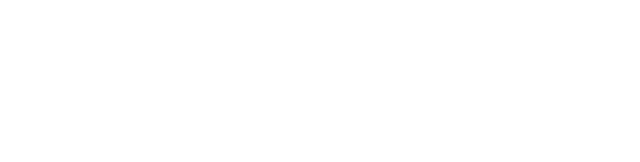
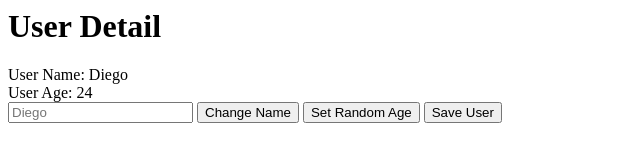
Before and after one commit to diegodominguez3/Modujs-Web-Framework, a website with bundled scripts: page index.html in a window 1280 px wide. Shown: the whole page, without its empty margins (0-640 px from the left). Built offline with nearby package versions, Linux system fonts and the light colour scheme; data requests are answered from the project's data file.

Commit message:
View Classes and building test user views

```diff
--- a/db.json
+++ b/db.json
@@ -19,6 +19,11 @@
       "id": 4,
       "name": "new name",
       "age": 0
+    },
+    {
+      "name": "Manuel",
+      "age": 24,
+      "id": 5
     }
   ]
 }
--- a/index.html
+++ b/index.html
@@ -1,5 +1,6 @@
 <html>
   <body>
+    <div id="root"></div>
     <script src="./src/index.ts"></script>
   </body>
 </html>
--- a/src/index.ts
+++ b/src/index.ts
@@ -1,9 +1,11 @@
+import { UserEdit } from './views/UserEdit';
 import { User } from './models/User';
 
-const collection = User.buildUserCollection();
-
-collection.on('change', () => {
-  console.log(collection);
-});
-
-collection.fetch();
+const user = User.buildUser({ name: 'Diego', age: 24 });
+const root = document.getElementById('root');
+if (root) {
+  const userEdit = new UserEdit(root, user);
+  userEdit.render();
+} else {
+  throw new Error('root element not found');
+}
--- a/src/models/User.ts
+++ b/src/models/User.ts
@@ -26,4 +26,9 @@ export class User extends Model<UserProps> {
       User.buildUser(json)
     );
   }
+
+  setRandomAge(): void {
+    const age = Math.round(Math.random() * 100);
+    this.set({ age });
+  }
 }
--- /dev/null
+++ b/src/views/UserEdit.ts
@@ -0,0 +1,27 @@
+import { View } from './View';
+import { User, UserProps } from '../models/User';
+import { UserForm } from './UserForm';
+import { UserShow } from './UserShow';
+
+export class UserEdit extends View<User, UserProps> {
+  regionsMap(): { [key: string]: string } {
+    return {
+      userShow: '.user-show',
+      userForm: '.user-form',
+    };
+  }
+
+  onRender(): void {
+    new UserShow(this.regions.userShow, this.model).render();
+    new UserForm(this.regions.userForm, this.model).render();
+  }
+
+  template(): string {
+    return `
+      <div>
+        <div class="user-show"></div>
+        <div class="user-form"></div>
+      </div>
+    `;
+  }
+}
--- /dev/null
+++ b/src/views/UserForm.ts
@@ -0,0 +1,39 @@
+import { User, UserProps } from '../models/User';
+import { View } from './View';
+
+export class UserForm extends View<User, UserProps> {
+  eventsMap(): { [key: string]: () => void } {
+    return {
+      'click:.set-age': this.onSetAgeClick,
+      'click:.set-name': this.onSetNameClick,
+      'click:.save-model': this.onSaveClick,
+    };
+  }
+
+  onSaveClick(): void {
+    this.model.save();
+  }
+
+  onSetAgeClick = (): void => {
+    this.model.setRandomAge();
+  };
+
+  onSetNameClick = (): void => {
+    const input = this.parent.querySelector('input');
+    if (input) {
+      const name = input.value;
+      this.model.set({ name });
+    }
+  };
+
+  template(): string {
+    return `
+      <div>
+        <input placeholder="${this.model.get('name')}" />
+        <button class="set-name">Change Name</button>
+        <button class="set-age"> Set Random Age </button>
+        <button class="save-model"> Save User </button>
+      </div>
+    `;
+  }
+}
--- /dev/null
+++ b/src/views/UserShow.ts
@@ -0,0 +1,14 @@
+import { View } from './View';
+import { User, UserProps } from '../models/User';
+
+export class UserShow extends View<User, UserProps> {
+  template(): string {
+    return `
+      <div>
+      <h1>User Detail</h1>
+      <div>User Name: ${this.model.get('name')}</div>
+      <div>User Age: ${this.model.get('age')}</div>
+      </div>
+    `;
+  }
+}
--- /dev/null
+++ b/src/views/View.ts
@@ -0,0 +1,57 @@
+import { Model } from '../models/Model';
+
+export abstract class View<T extends Model<K>, K> {
+  regions: { [keys: string]: Element } = {};
+
+  constructor(public parent: Element, public model: T) {
+    this.bindModel();
+  }
+  abstract template(): string;
+
+  regionsMap(): { [key: string]: string } {
+    return {};
+  }
+
+  eventsMap(): { [key: string]: () => void } {
+    return {};
+  }
+
+  bindModel(): void {
+    this.model.on('change', () => {
+      this.render();
+    });
+  }
+
+  bindEvents(fragment: DocumentFragment): void {
+    const eventsMap = this.eventsMap();
+    for (let eventKey in eventsMap) {
+      const [eventName, selector] = eventKey.split(':');
+      fragment.querySelectorAll(selector).forEach((element) => {
+        element.addEventListener(eventName, eventsMap[eventKey]);
+      });
+    }
+  }
+
+  mapRegion(fragment: DocumentFragment): void {
+    const regionsMap = this.regionsMap();
+    for (let key in regionsMap) {
+      const selector = regionsMap[key];
+      const element = fragment.querySelector(selector);
+      if (element) {
+        this.regions[key] = element;
+      }
+    }
+  }
+
+  onRender(): void {}
+
+  render(): void {
+    this.parent.innerHTML = '';
+    const templateElement = document.createElement('template');
+    templateElement.innerHTML = this.template();
+    this.bindEvents(templateElement.content);
+    this.mapRegion(templateElement.content);
+    this.onRender();
+    this.parent.append(templateElement.content);
+  }
+}
```
Also changed, not shown: tsconfig.json (added, +70 -0 lines), 3 other files.
